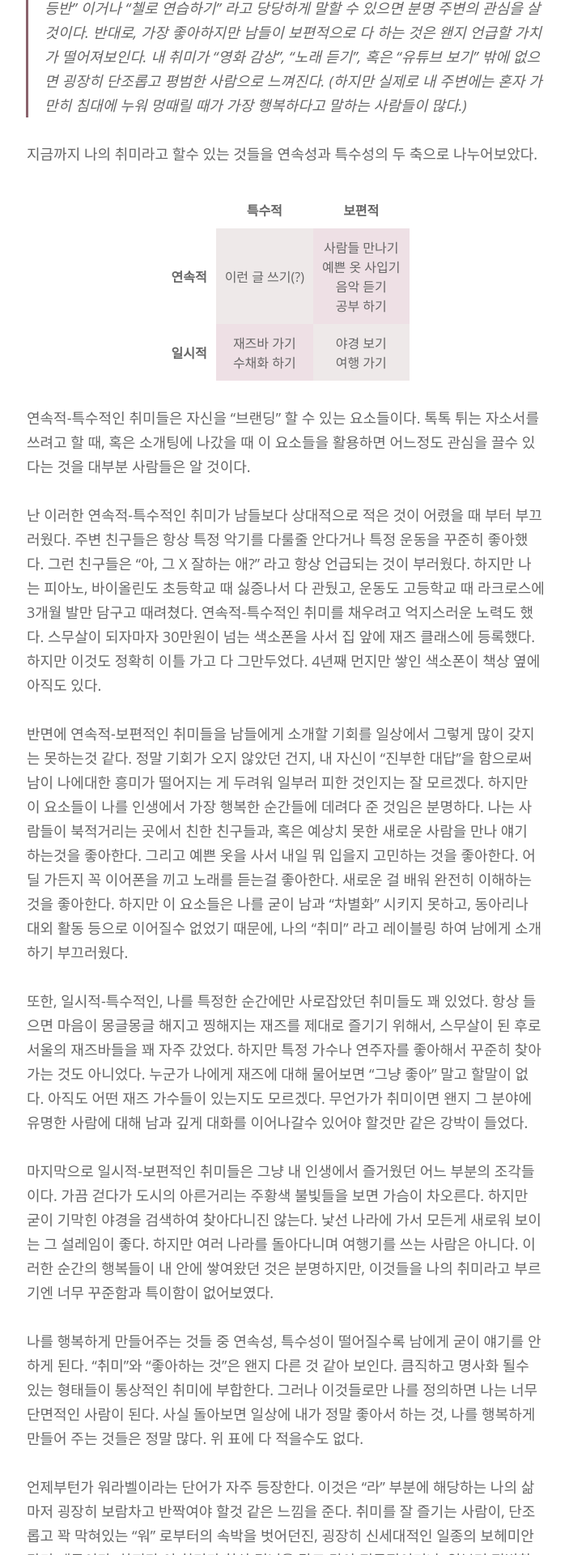
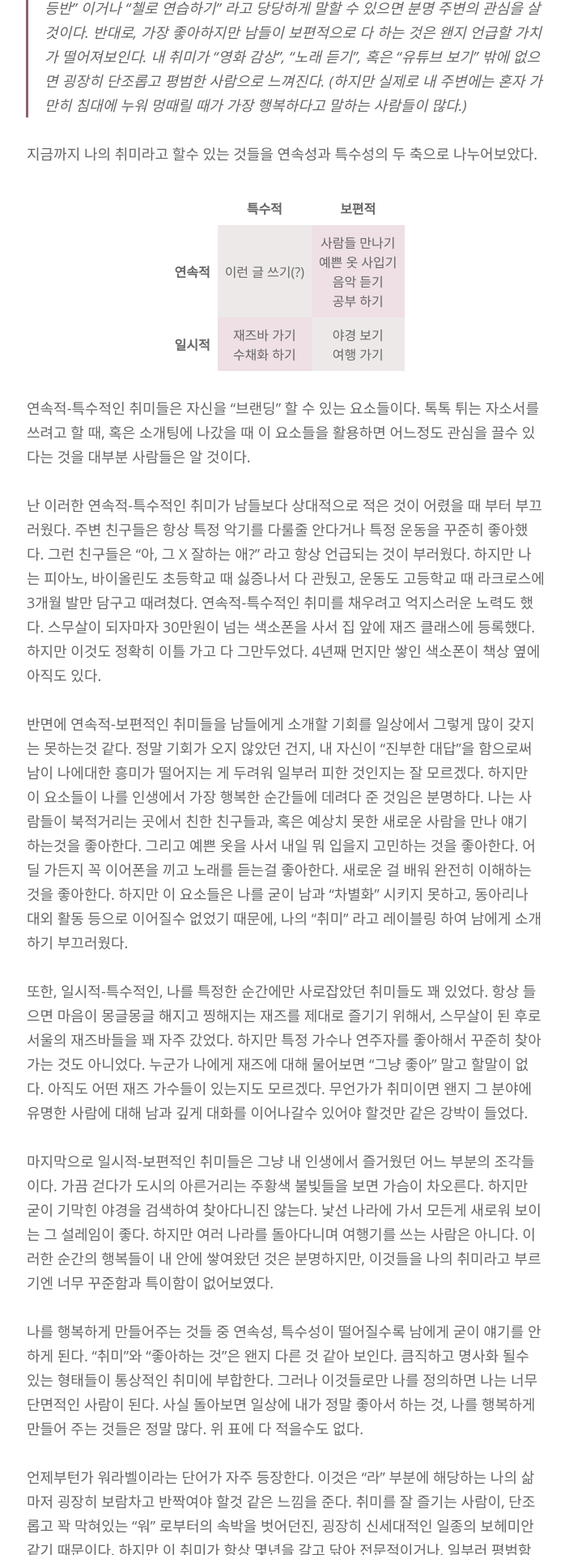
Before and after one commit to minniie/minniie.github.io, a Jekyll site: the page built from _posts/2021-08-05-post4.markdown, in a window 1280 px wide. Shown: the part 1781-3701 px from the top of the page at 81% size, without its empty margins (287-990 px from the left). Built offline with Jekyll 4.4.1, drawn with Linux system fonts in a browser that asks for light colours; nearby versions of some CDN libraries; some web fonts are replaced.

Commit message:
Update main.sass

```diff
--- a/css/main.sass
+++ b/css/main.sass
@@ -39,11 +39,11 @@ table
   border: 1px solid #FFF
   border-collapse: collapse
 th
-  padding: 11px
+  padding: 9px
   text-align: center
   background: #FFF
 td
-  padding: 11px
+  padding: 9px
   text-align: center
 
 tr:nth-child(1) td:first-child
```
